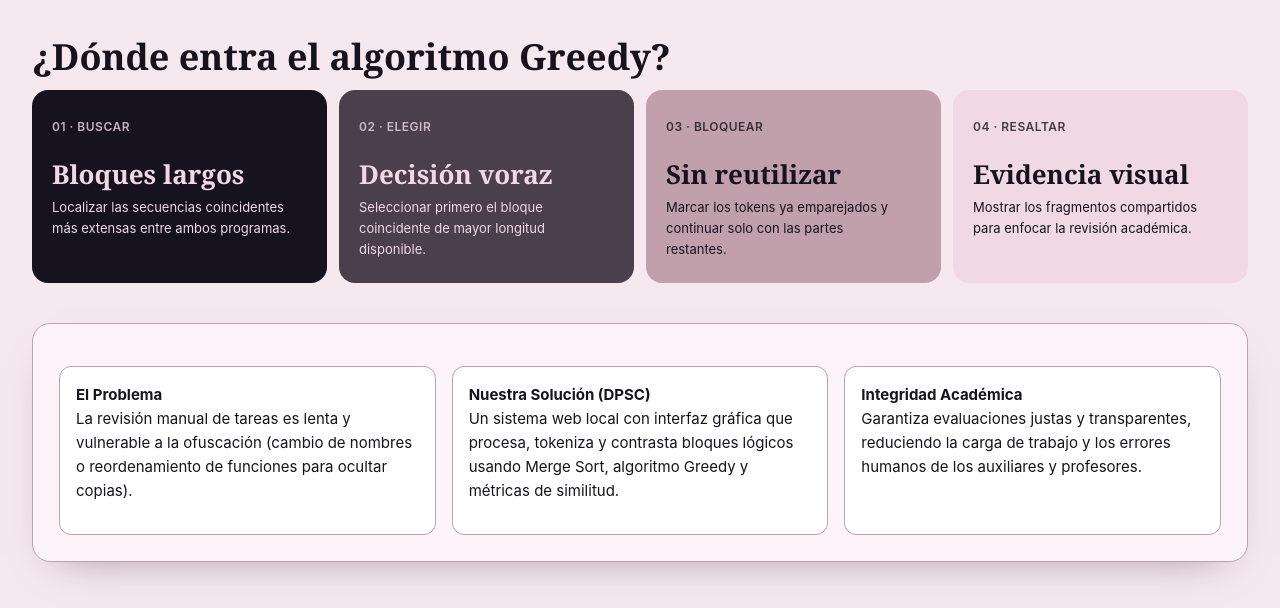
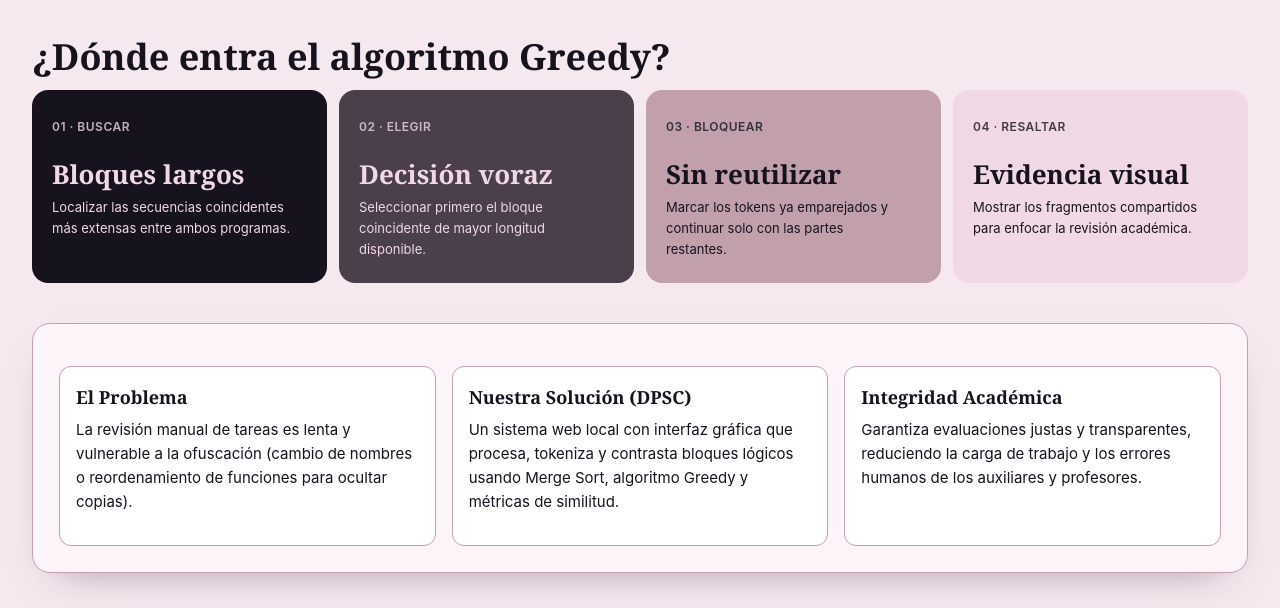
Before and after one commit to Code-Lace/dpsc-detector, a plain HTML site: page frontend-backend/index.html in a window 1280 px wide. Shown: the part 2269-2877 px from the top of the page. Drawn offline with Linux system fonts and the light colour scheme.

Commit message:
traspaso index a css
agrega las clases correspondientes

```diff
--- a/frontend-backend/styles.css
+++ b/frontend-backend/styles.css
@@ -1126,6 +1126,12 @@ scroll-margin-top: 24px;
   border: 1px solid var(--mauve);
   transition: transform 0.15s ease;
 }
+.about-card strong {
+  display: block;
+  margin-bottom: 6px;
+  font-family: var(--title);
+  font-size: 18px;
+}
 
 
 /* Adaptación a pantallas pequeñas */
```
